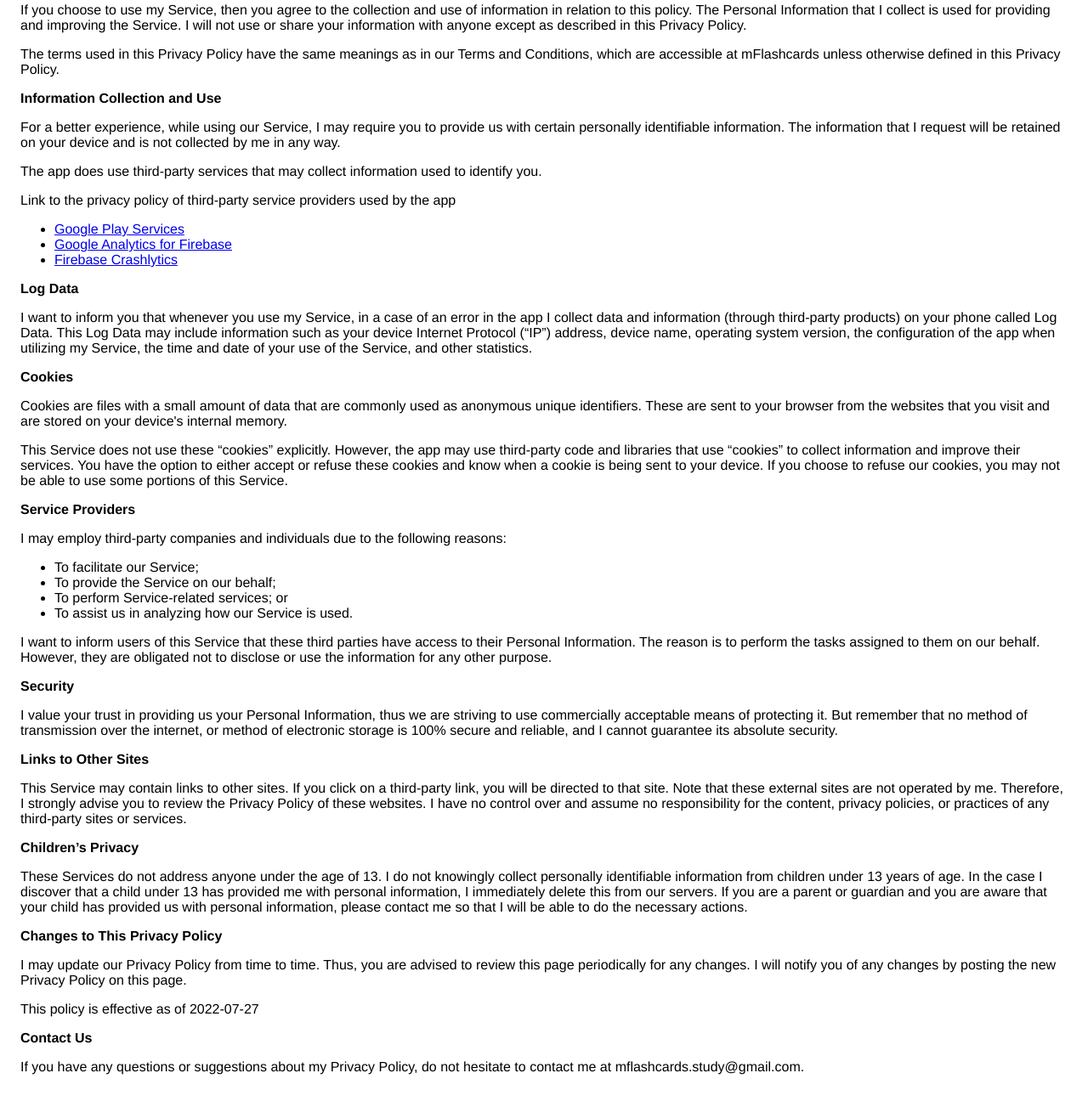
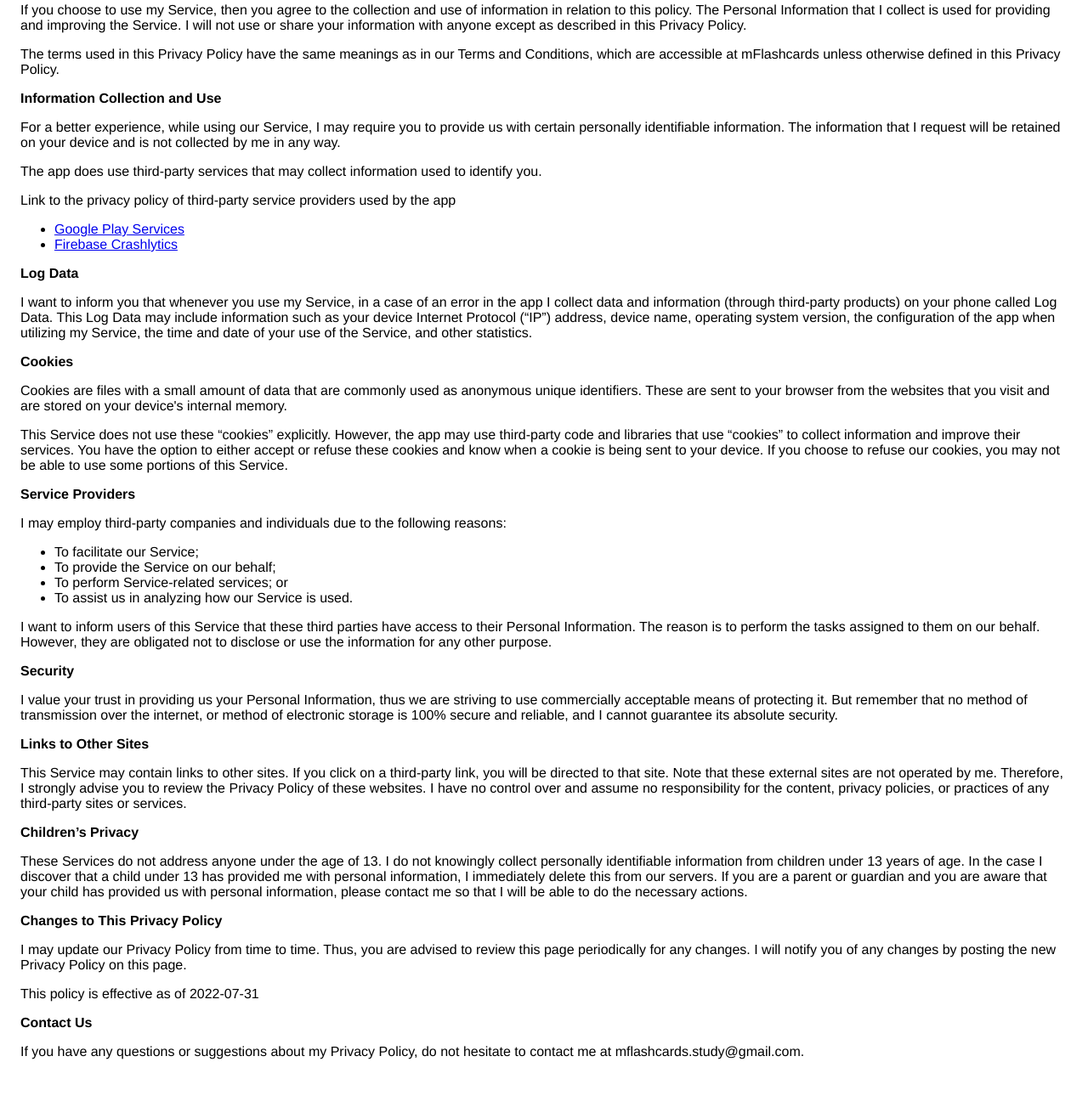
Before and after one commit to mflashcards/mflashcards.github.io, a plain HTML site: page index.html in a window 1280 px wide. Shown: the part 123-1426 px from the top of the page at 85% size. Drawn offline with Linux system fonts and the light colour scheme.

Commit message:
Update index.html
updates v8

```diff
--- a/index.html
+++ b/index.html
@@ -37,7 +37,7 @@
                   </p> <p>
                     Link to the privacy policy of third-party service providers used
                     by the app
-                  </p> <ul><li><a href="https://www.google.com/policies/privacy/" target="_blank" rel="noopener noreferrer">Google Play Services</a></li><!----><li><a href="https://firebase.google.com/policies/analytics" target="_blank" rel="noopener noreferrer">Google Analytics for Firebase</a></li><li><a href="https://firebase.google.com/support/privacy/" target="_blank" rel="noopener noreferrer">Firebase Crashlytics</a></li><!----><!----><!----><!----><!----><!----><!----><!----><!----><!----><!----><!----><!----><!----><!----><!----><!----><!----><!----><!----><!----><!----><!----><!----></ul></div> <p><strong>Log Data</strong></p> <p>
+                  </p> <ul><li><a href="https://www.google.com/policies/privacy/" target="_blank" rel="noopener noreferrer">Google Play Services</a></li><!----><!----><li><a href="https://firebase.google.com/support/privacy/" target="_blank" rel="noopener noreferrer">Firebase Crashlytics</a></li><!----><!----><!----><!----><!----><!----><!----><!----><!----><!----><!----><!----><!----><!----><!----><!----><!----><!----><!----><!----><!----><!----><!----><!----></ul></div> <p><strong>Log Data</strong></p> <p>
                   I want to inform you that whenever you
                   use my Service, in a case of an error in the app
                   I collect data and information (through third-party
@@ -101,7 +101,7 @@
                   periodically for any changes. I will
                   notify you of any changes by posting the new Privacy Policy on
                   this page.
-                </p> <p>This policy is effective as of 2022-07-27</p> <p><strong>Contact Us</strong></p> <p>
+                </p> <p>This policy is effective as of 2022-07-31</p> <p><strong>Contact Us</strong></p> <p>
                   If you have any questions or suggestions about my
                   Privacy Policy, do not hesitate to contact me at mflashcards.study@gmail.com.
                 </p>
```
